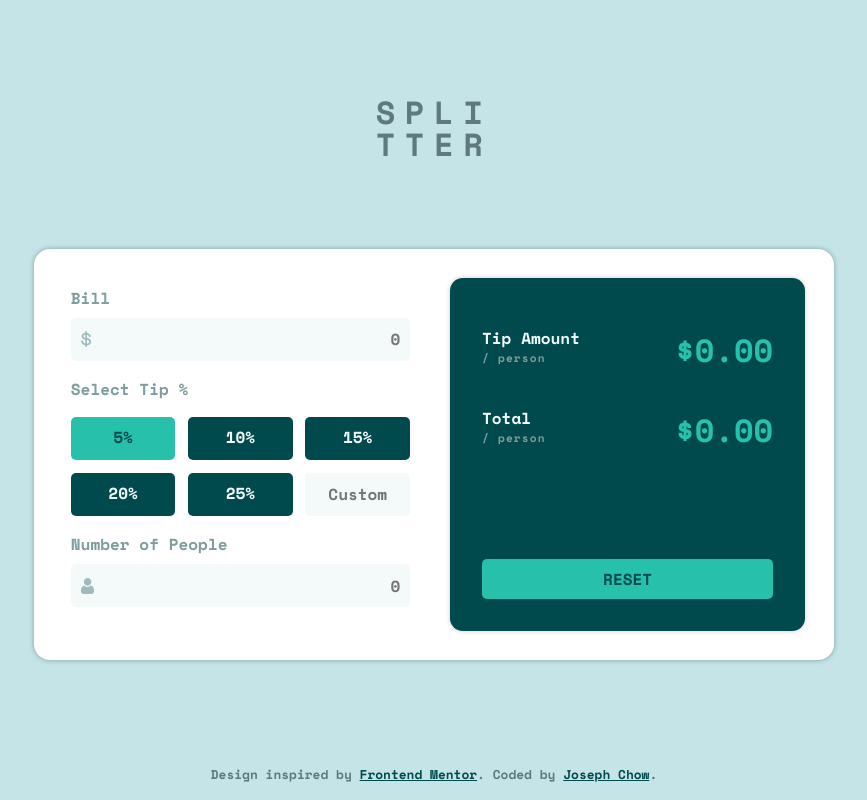
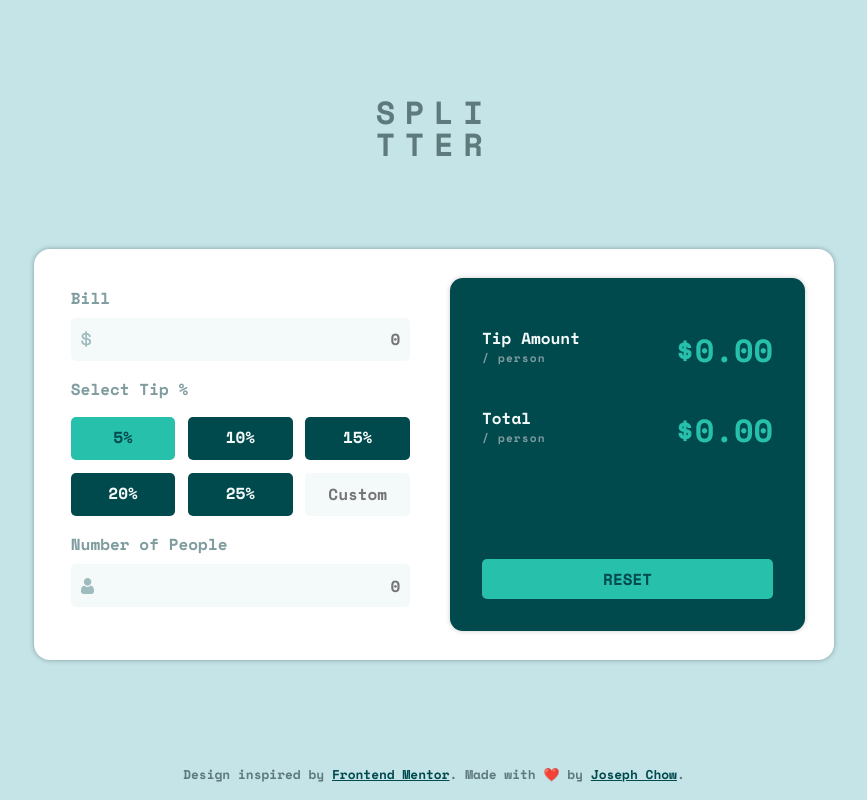
Before and after one commit to chowjiaming/tip-calculator-app, a Preact app: page / in a window 1280 px wide. Shown: the whole page, without its empty margins (206-1073 px from the left). Built offline with nearby package versions, Linux system fonts and the light colour scheme.

Commit message:
:speech_ballon: updated attribution :speech_balloon:

```diff
--- a/src/layout/Attributions/Attributions.tsx
+++ b/src/layout/Attributions/Attributions.tsx
@@ -13,7 +13,7 @@ export function Attributions(): JSX.Element {
         >
           Frontend Mentor
         </a>
-        . Coded by{' '}
+        . Made with ❤️ by{' '}
         <a
           href="https://github.com/chowjiaming"
           target="_blank"
```
